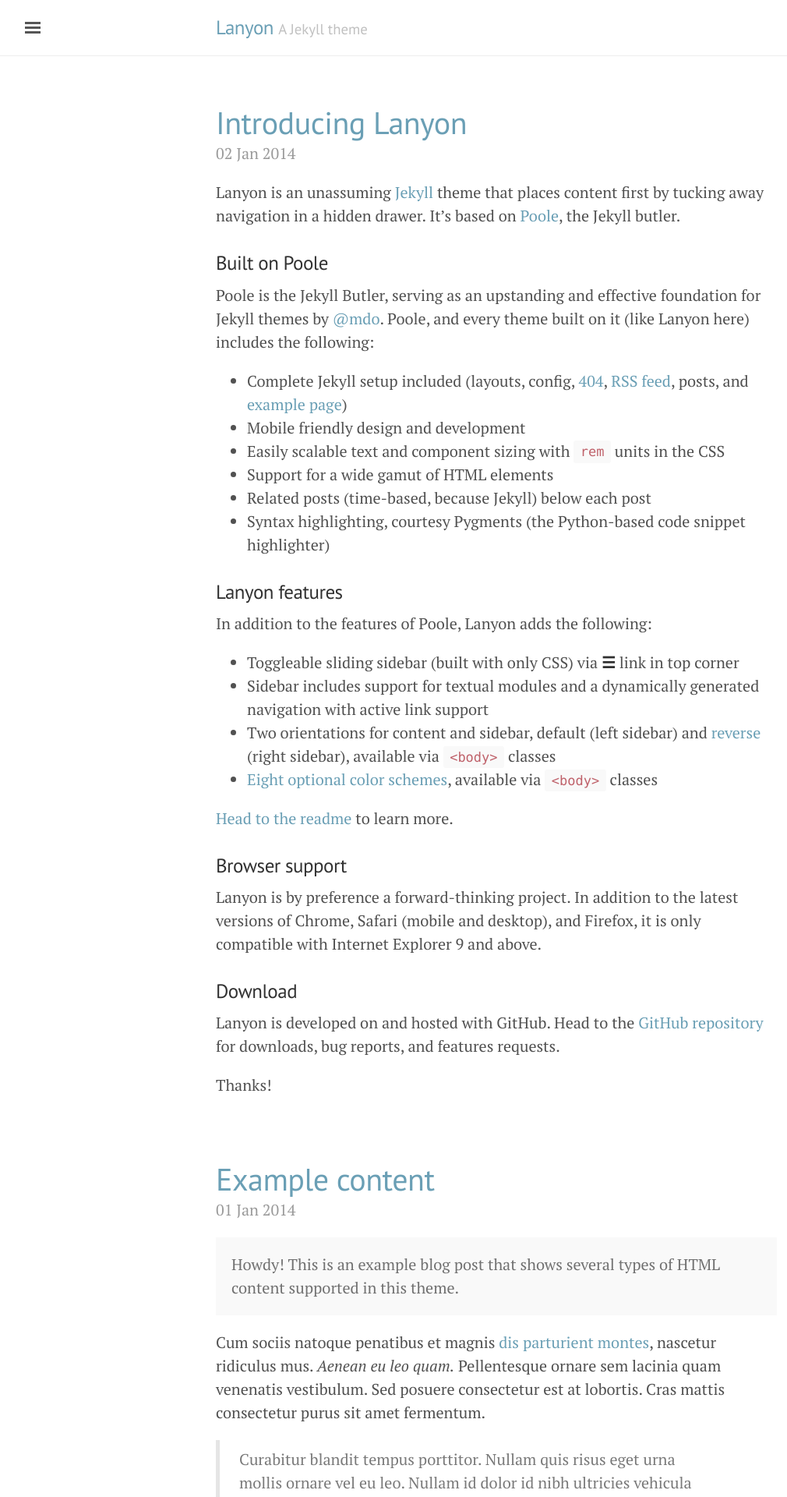
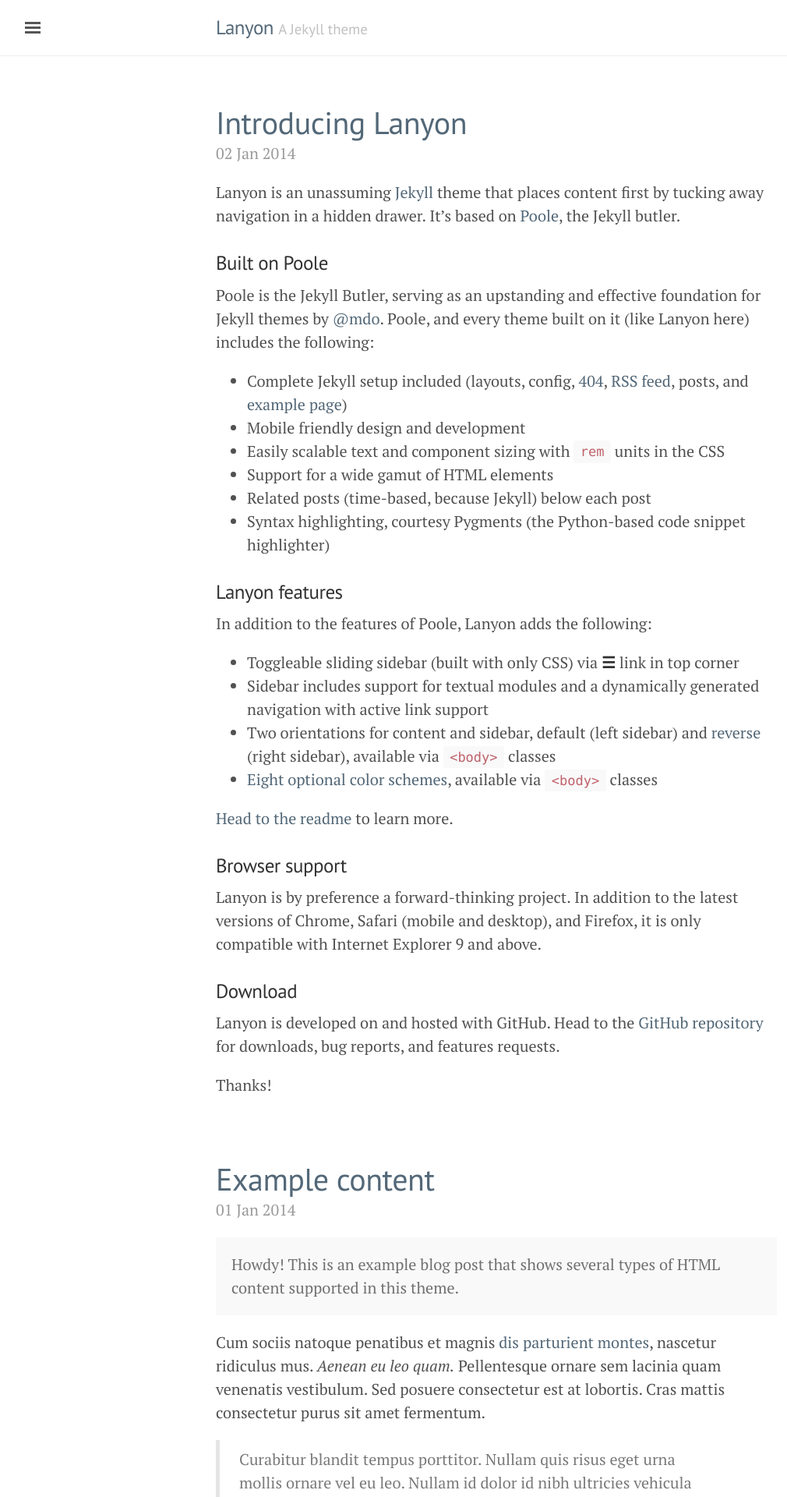
Before and after one commit to DerekSauer/DerekSauer.github.io, a Jekyll site: the page built from index.html, in a window 1280 px wide. Shown: the top 1920 px of the page at 78% size, without its empty margins (3-1013 px from the left). Built offline with Jekyll 4.4.1, drawn with Linux system fonts in a browser that asks for light colours; the list of posts is cut into pages by our own code.

Commit message:
Set theme to Payne's Grey.

```diff
--- a/_layouts/default.html
+++ b/_layouts/default.html
@@ -3,7 +3,7 @@
 
   {% include head.html %}
 
-  <body class="theme-base-0d">
+  <body class="theme-paynes">
 
     {% include sidebar.html %}
 
```
